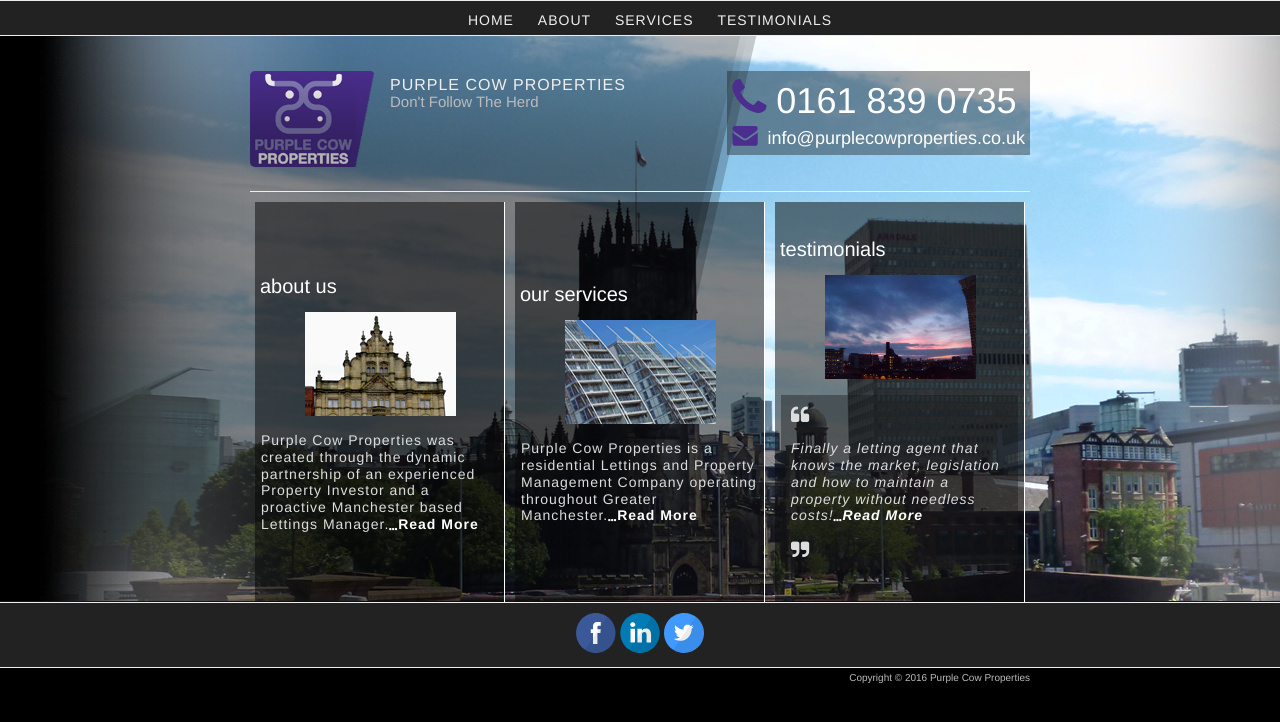
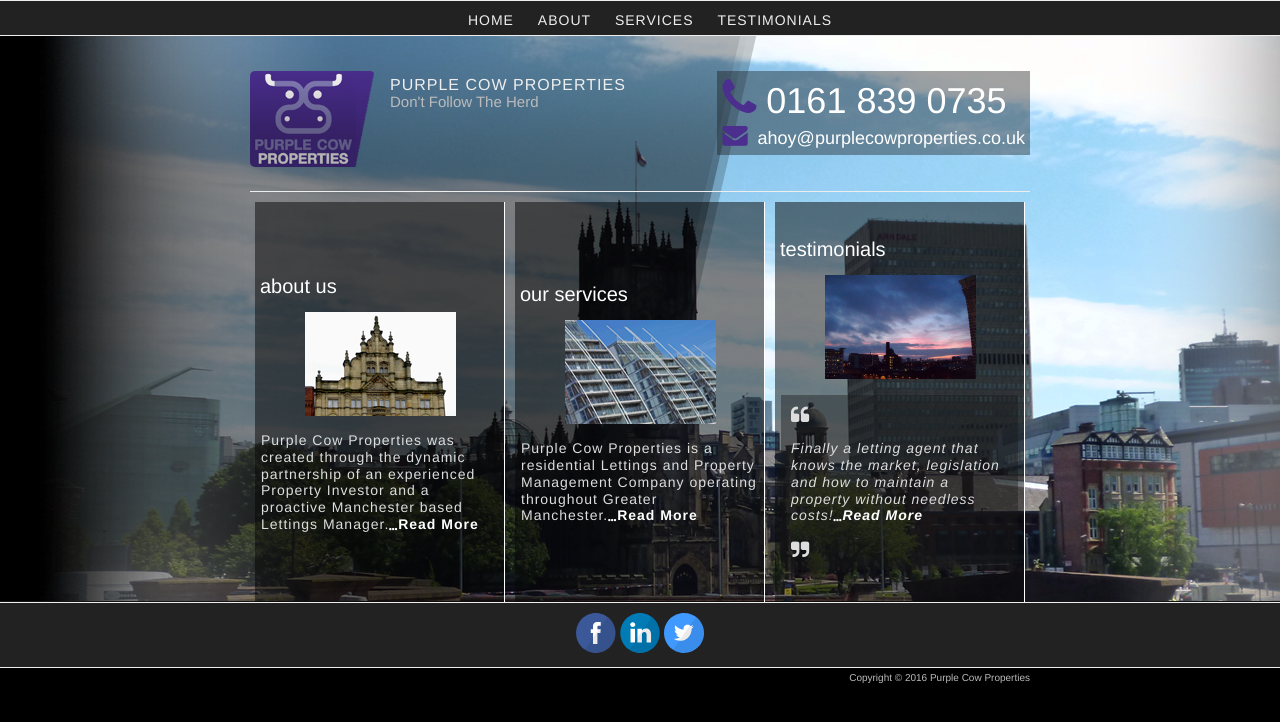
Before and after one commit to idiotandrobot/purplecowproperties.co.uk, a Jekyll site: the page built from index.html, in a window 1280 px wide. Shown: the top 722 px of the page. Built offline with Jekyll 4.4.1, drawn with Linux system fonts in a browser that asks for light colours; nearby versions of some CDN libraries.

Commit message:
Update _config.yml

```diff
--- a/_config.yml
+++ b/_config.yml
@@ -5,7 +5,7 @@
 
 contact:
   phone: 0161 839 0735
-  email: info@purplecowproperties.co.uk
+  email: ahoy@purplecowproperties.co.uk
 
 social:
   twitter: purplecowproper
```
